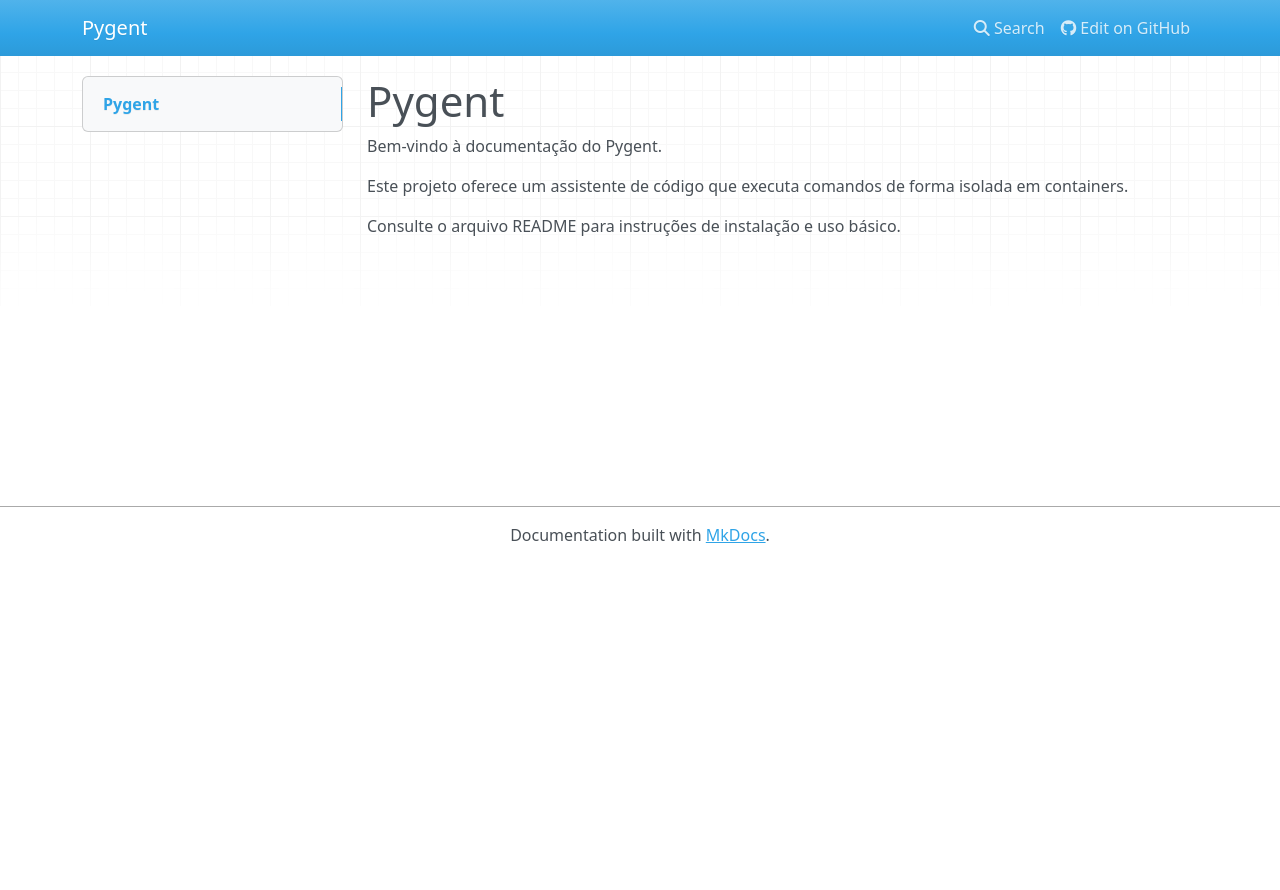
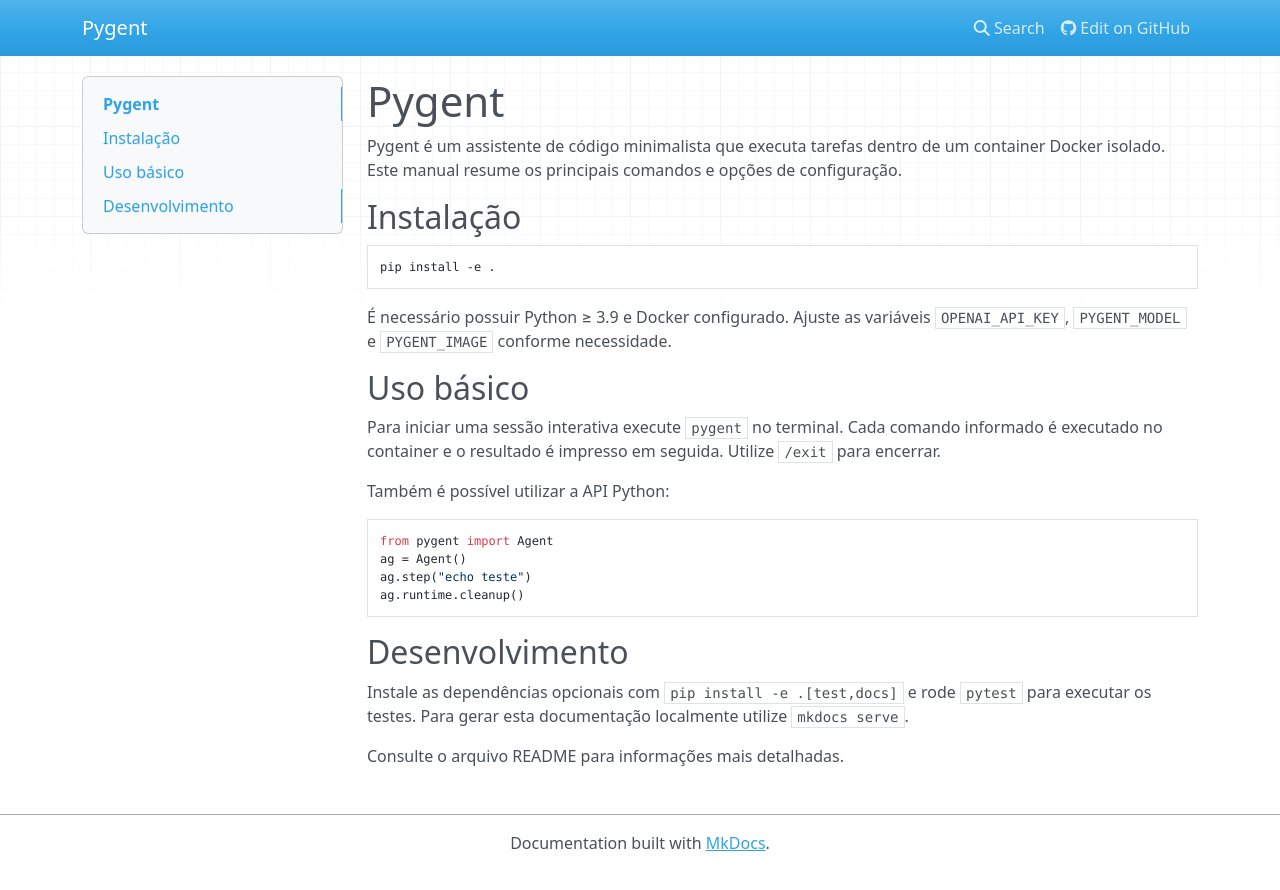
Before and after one commit to MarianoChaves/pygent, an MkDocs documentation site: the page built from docs/index.md, in a window 1280 px wide. Shown: the top 890 px of the page. Built offline with MkDocs 1.6.1, drawn with Linux system fonts in a browser that asks for light colours; nearby versions of some CDN libraries.

Commit message:
Improve documentation

````diff
--- a/docs/index.md
+++ b/docs/index.md
@@ -1,7 +1,30 @@
 # Pygent
 
-Bem-vindo à documentação do Pygent.
+Pygent é um assistente de código minimalista que executa tarefas dentro de um container Docker isolado. Este manual resume os principais comandos e opções de configuração.
 
-Este projeto oferece um assistente de código que executa comandos de forma isolada em containers.
+## Instalação
 
-Consulte o arquivo README para instruções de instalação e uso básico.
+```bash
+pip install -e .
+```
+
+É necessário possuir Python ≥ 3.9 e Docker configurado. Ajuste as variáveis `OPENAI_API_KEY`, `PYGENT_MODEL` e `PYGENT_IMAGE` conforme necessidade.
+
+## Uso básico
+
+Para iniciar uma sessão interativa execute `pygent` no terminal. Cada comando informado é executado no container e o resultado é impresso em seguida. Utilize `/exit` para encerrar.
+
+Também é possível utilizar a API Python:
+
+```python
+from pygent import Agent
+ag = Agent()
+ag.step("echo teste")
+ag.runtime.cleanup()
+```
+
+## Desenvolvimento
+
+Instale as dependências opcionais com `pip install -e .[test,docs]` e rode `pytest` para executar os testes. Para gerar esta documentação localmente utilize `mkdocs serve`.
+
+Consulte o arquivo README para informações mais detalhadas.
````
Also changed, not shown: README.md (+44 -10 lines).
